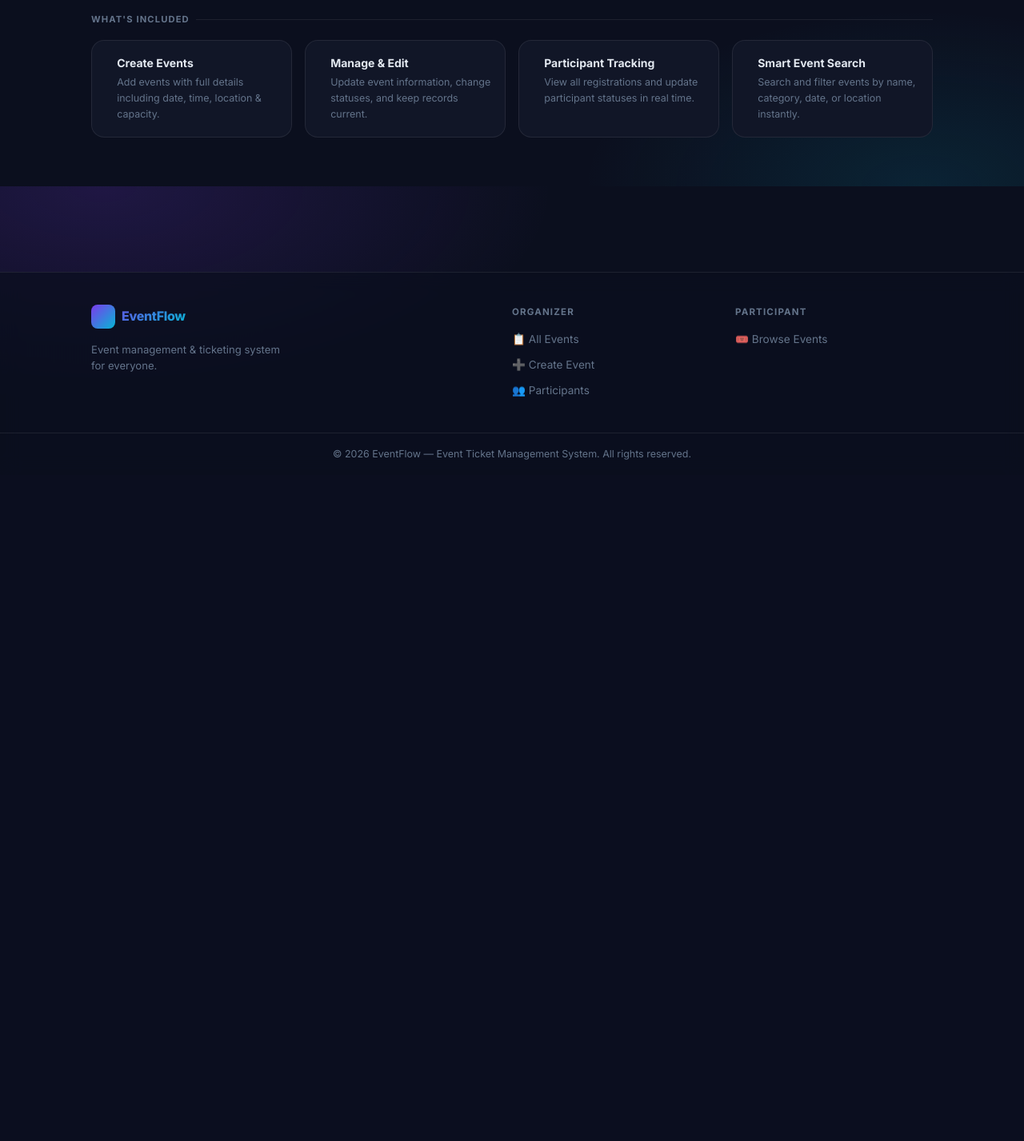
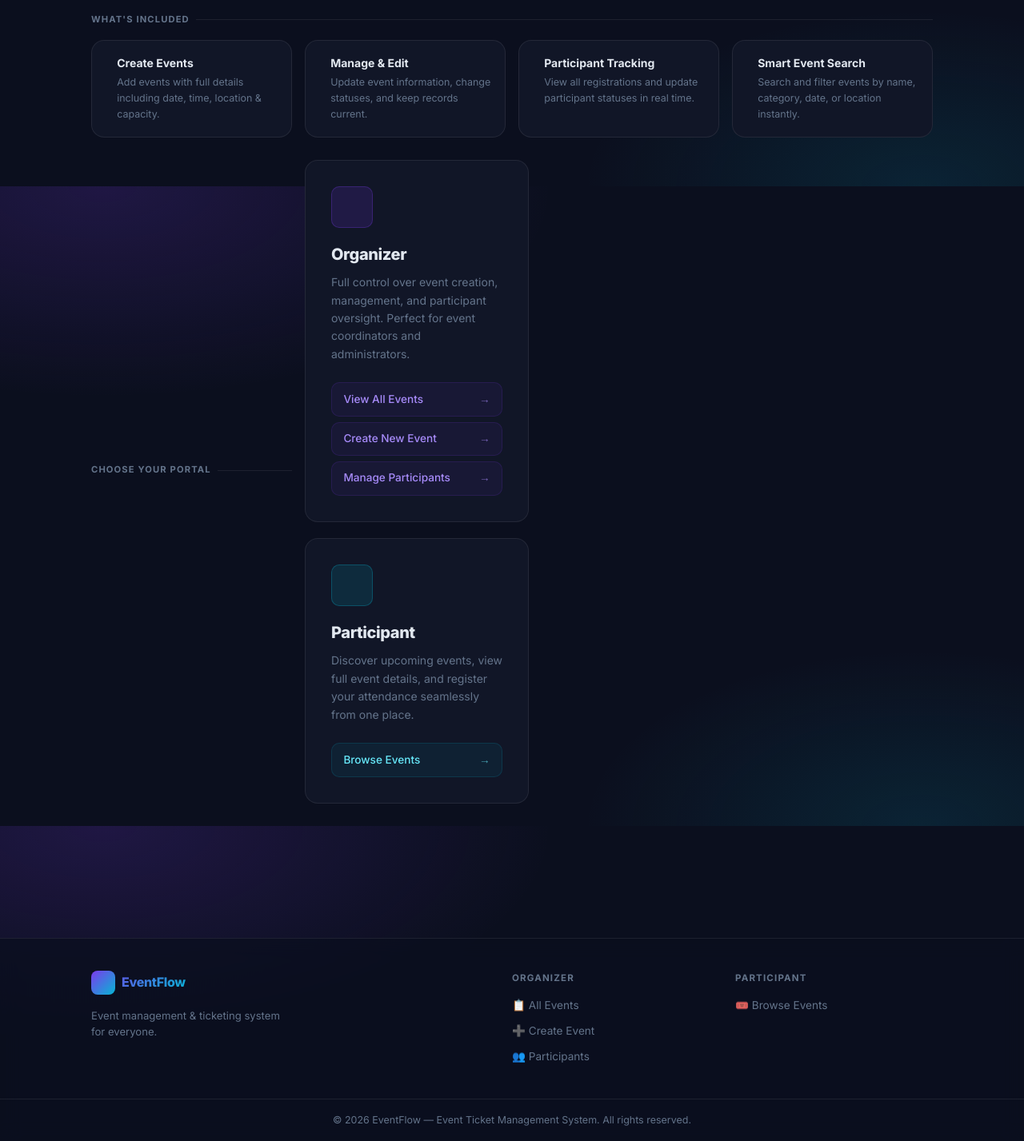
Before and after one commit to A7-Adib/Event-Ticket-Management-System, a PHP site: page / in a window 1280 px wide. Shown: the part 567-1994 px from the top of the page at 80% size. Before the commit the page ends 1142 px from the top, so only its background shows below. Run offline with PHP 8.4, Linux system fonts and the light colour scheme.

Commit message:
Add organizer portal section

```diff
--- a/index.php
+++ b/index.php
@@ -160,12 +160,125 @@
                 </div>
 
             </div>
+            <div class="section-title">Choose your portal</div>
+
+<div class="portal-grid">
+
+    <div class="portal-card organizer" id="card-organizer"
+         role="button" tabindex="0">
+
+        <div class="portal-icon"></div>
+
+        <h2>Organizer</h2>
+
+        <p>
+            Full control over event creation, management,
+            and participant oversight. Perfect for event
+            coordinators and administrators.
+        </p>
+
+        <div class="portal-links">
+
+            <a href="organizer/view_events.php"
+               class="portal-link"
+               id="link-view-events">
+                <span>View All Events</span>
+                <span class="portal-link-arrow">→</span>
+            </a>
+
+            <a href="organizer/create_event.php"
+               class="portal-link"
+               id="link-create-event">
+                <span>Create New Event</span>
+                <span class="portal-link-arrow">→</span>
+            </a>
+
+            <a href="organizer/participants.php"
+               class="portal-link"
+               id="link-participants">
+                <span>Manage Participants</span>
+                <span class="portal-link-arrow">→</span>
+            </a>
+
+        </div>
+    </div>
+
+
+    <div class="portal-card participant" id="card-participant"
+         role="button" tabindex="0">
+
+        <div class="portal-icon"></div>
+
+        <h2>Participant</h2>
+
+        <p>
+            Discover upcoming events, view full event details,
+            and register your attendance seamlessly from one place.
+        </p>
+
+        <div class="portal-links">
+
+            <a href="participant/events.php"
+               class="portal-link"
+               id="link-browse-events">
+                <span>Browse Events</span>
+                <span class="portal-link-arrow">→</span>
+            </a>
+
+        </div>
+    </div>
+
+</div>
 
         </div>
 
     </div>
 
     <?php require 'includes/footer.php'; ?>
+    <script>
+        // ── Hamburger toggle ─────────────────────────────────────
+        const toggle   = document.getElementById('nav-toggle');
+        const navLinks = document.getElementById('nav-links');
+        toggle.addEventListener('click', function() {
+            this.classList.toggle('open');
+            navLinks.classList.toggle('open');
+        });
+
+        // ── Portal card click navigation ─────────────────────────
+        document.getElementById('card-organizer').addEventListener('click', function(e) {
+            if (!e.target.closest('a')) window.location.href = 'organizer/view_events.php';
+        });
+        document.getElementById('card-participant').addEventListener('click', function(e) {
+            if (!e.target.closest('a')) window.location.href = 'participant/events.php';
+        });
+
+        // Keyboard nav for portal cards
+        document.querySelectorAll('.portal-card').forEach(card => {
+            card.addEventListener('keydown', function(e) {
+                if (e.key === 'Enter' || e.key === ' ') card.click();
+            });
+        });
+
+        // ── Animate feature items on scroll ──────────────────────
+        document.querySelectorAll('.feature-item').forEach(item => {
+            item.style.opacity   = '0';
+            item.style.transform = 'translateY(20px)';
+            item.style.transition = 'opacity 0.4s ease, transform 0.4s ease';
+        });
+
+        function animateOnScroll() {
+            document.querySelectorAll('.feature-item').forEach((item, i) => {
+                if (item.getBoundingClientRect().top < window.innerHeight - 60) {
+                    item.style.transitionDelay = (i * 0.06) + 's';
+                    item.style.opacity   = '1';
+                    item.style.transform = 'translateY(0)';
+                }
+            });
+        }
+
+        window.addEventListener('scroll', animateOnScroll);
+        animateOnScroll();
+    </script>
 
 </body>
 
```
